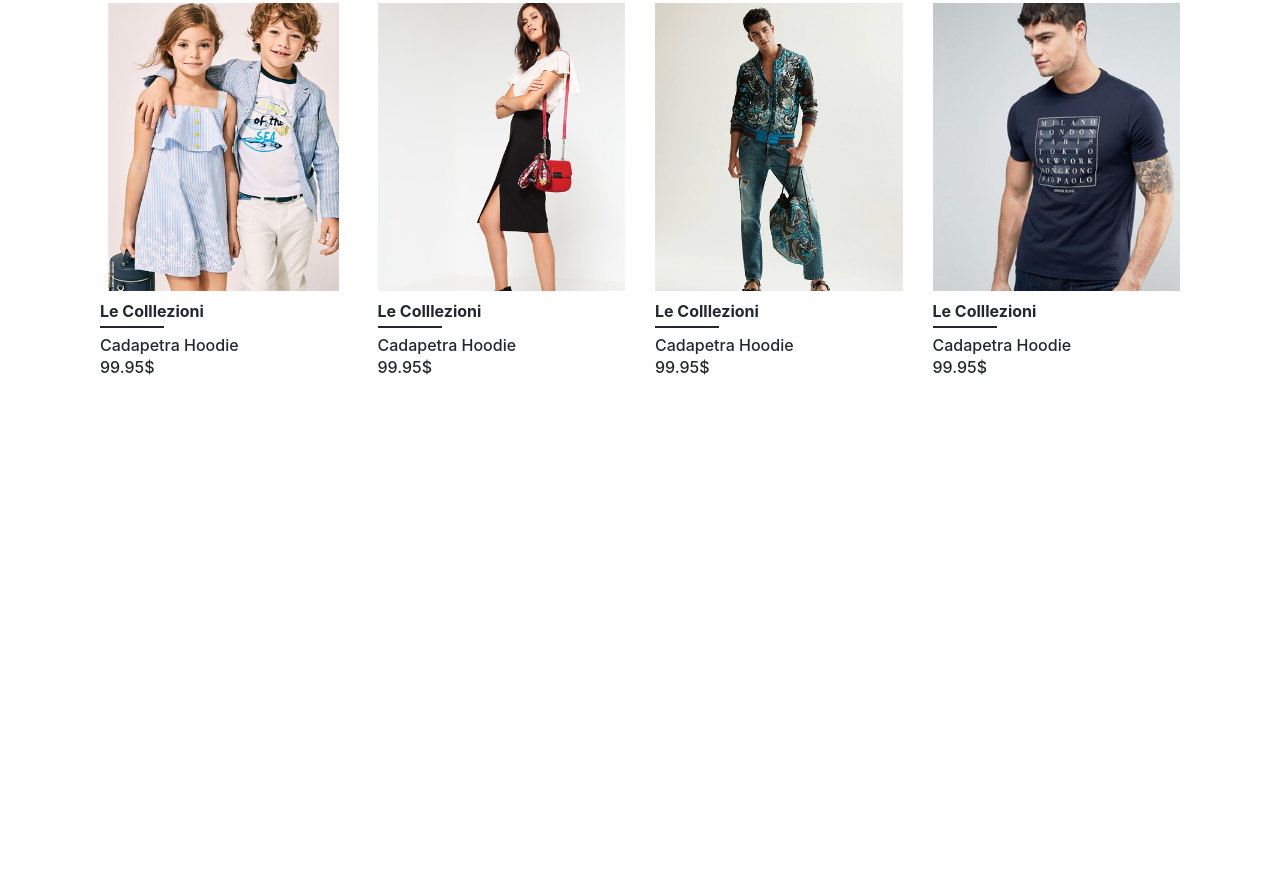
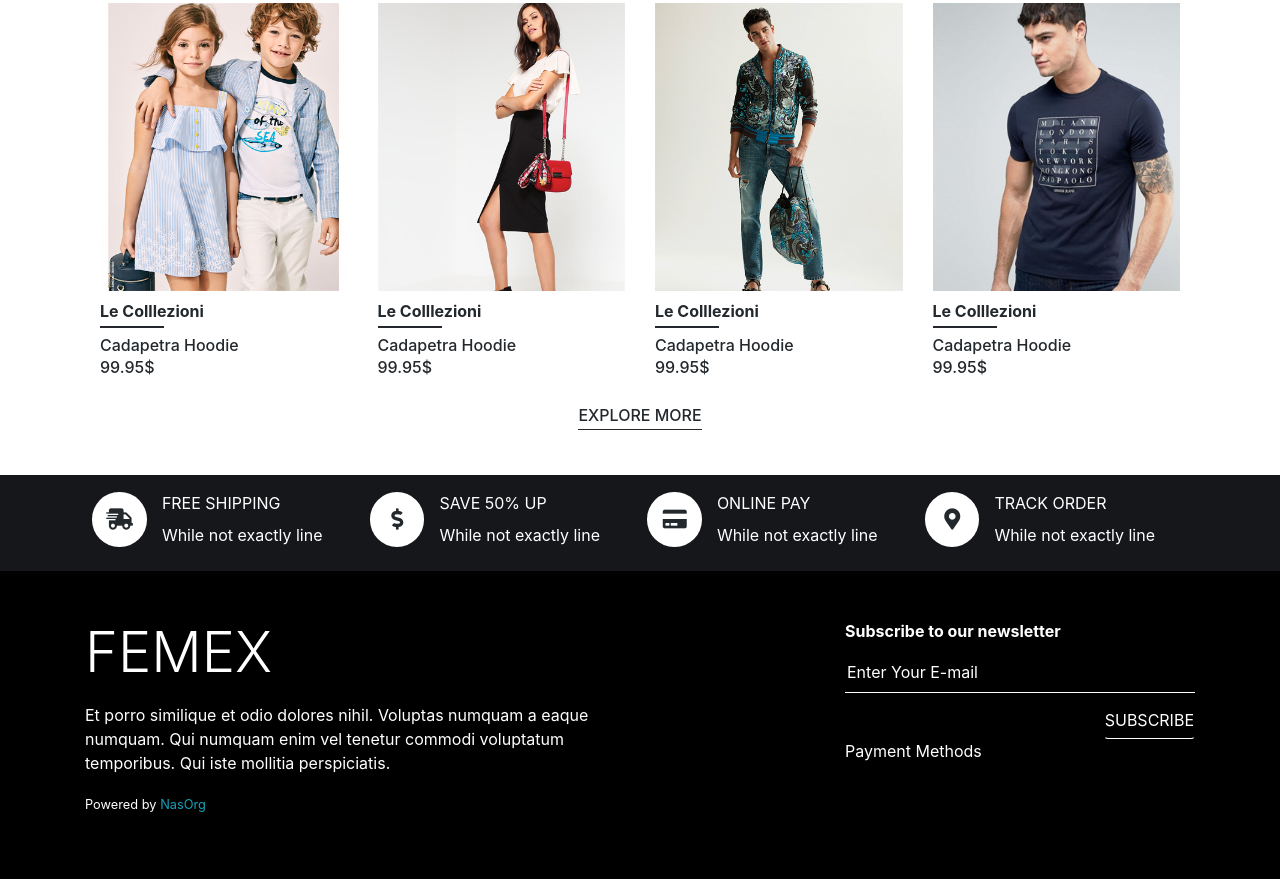
Before and after one commit to moaaz-bhnas/femex-women-clothes, a website: page index.html in a window 1280 px wide. Shown: the part 1369-2248 px from the top of the page. Before the commit the page ends 1820 px from the top, so only its background shows below. Drawn offline with nearby package versions, Linux system fonts and the light colour scheme.

Commit message:
finished women page

```diff
--- a/index.html
+++ b/index.html
@@ -21,11 +21,11 @@
 
       <div class="collapse navbar-collapse" id="collapse">
         <ul class="list navbar-nav mr-auto pl-2 pl-lg-0">
+          <li class="nav-item">
+            <a class="nav-link px-lg-4" href="#">New Arrivals</a>
+          </li>
           <li class="nav-item active">
-            <a class="nav-link px-lg-4" href="#">New Arrivals<span class="sr-only">(current)</span></a>
-          </li>
-          <li class="nav-item">
-            <a class="nav-link px-lg-4" href="#">Women</a>
+            <a class="nav-link px-lg-4" href="#">Women<span class="sr-only">(current)</span></a>
           </li>
           <li class="nav-item dropdown">
             <a class="nav-link px-lg-4" href="#">Men</a>
@@ -199,7 +199,89 @@
         <span class="product__price font-weight-md">99.95$</span>
       </li>
     </ul> <!-- gallery list -->
+
+    <div class="text-center">
+      <a class="link_color_inherited link_fontWeight_bold link_decorationOnHover_none link_decoration_bottomBorder py-1 text-uppercase" href="#">Explore more</a>
+    </div>
   </section> <!-- product section -->
+
+  <section class="featureSection pt-3 mb-0">
+    <div class="container">
+      <ul class="row list">
+        <li class="col-sm-6 col-lg-3 mb-4">
+          <div class="row align-items-center justify-content-center"> <!-- nested row -->
+            <div class="d-flex feature__iconContainer rounded-circle bg-white">
+              <i class="fas fa-shipping-fast fa-lg m-auto" aria-hidden="true"></i>
+            </div> <!-- image -->
+            <div class="col-6 col-sm-9 col-md-7 col-lg-9 text-white">
+              <p class="text-uppercase mb-2">Free shipping</p>
+              <p class="mb-0">While not exactly line</p>
+            </div> <!-- text -->
+          </div>
+        </li>
+        <li class="col-sm-6 col-lg-3 mb-4">
+            <div class="row align-items-center justify-content-center"> <!-- nested row -->
+              <div class="d-flex feature__iconContainer rounded-circle bg-white">
+                <i class="fas fa-dollar-sign fa-lg m-auto" aria-hidden="true"></i>
+              </div> <!-- image -->
+              <div class="col-6 col-sm-9 col-md-7 col-lg-9 text-white">
+                <p class="text-uppercase mb-2">Save 50% up</p>
+                <p class="mb-0">While not exactly line</p>
+              </div> <!-- text -->
+            </div>
+          </li>
+          <li class="col-sm-6 col-lg-3 mb-4">
+          <div class="row align-items-center justify-content-center"> <!-- nested row -->
+            <div class="d-flex feature__iconContainer rounded-circle bg-white">
+              <i class="fas fa-credit-card fa-lg m-auto" aria-hidden="true"></i>
+            </div> <!-- image -->
+            <div class="col-6 col-sm-9 col-md-7 col-lg-9 text-white">
+              <p class="text-uppercase mb-2">Online pay</p>
+              <p class="mb-0">While not exactly line</p>
+            </div> <!-- text -->
+          </div>
+        </li>
+        <li class="col-sm-6 col-lg-3 mb-4">
+          <div class="row align-items-center justify-content-center"> <!-- nested row -->
+            <div class="d-flex feature__iconContainer rounded-circle bg-white">
+              <i class="fas fa-map-marker-alt fa-lg m-auto" aria-hidden="true"></i>
+            </div> <!-- image -->
+            <div class="col-6 col-sm-9 col-md-7 col-lg-9 text-white">
+              <p class="text-uppercase mb-2">Track order</p>
+              <p class="mb-0">While not exactly line</p>
+            </div> <!-- text -->
+          </div>
+        </li>
+      </ul> <!-- feature list -->
+    </div> <!-- container -->
+  </section> <!-- feature section -->
+
+  <footer class="footer py-5 text-white">
+    <div class="container">
+      <div class="row justify-content-between">
+        <div class="col-md-6 mb-4 mb-md-0">
+          <span class="text-uppercase display-4">Femex</span>
+          <p class="my-3">
+            Et porro similique et odio dolores nihil. Voluptas numquam a eaque numquam. Qui numquam enim vel tenetur commodi voluptatum temporibus. Qui iste mollitia perspiciatis.
+          </p>
+          <p><small>
+            Powered by <span class="text-info">NasOrg</span>
+          </small></p>
+        </div>
+
+        <div class="col-md-6 col-lg-4">
+          <form class="d-flex flex-column">
+            <p class="font-weight-bold">
+              Subscribe to our newsletter
+            </p>
+            <input type="email" class="subscriptionForm__input pb-2" aria-label="your email" placeholder="Enter Your E-mail">
+            <button type="submit" class="btn text-uppercase text-white px-0 mt-2 align-self-end subscriptionForm__button">Subscribe</button>
+            <p>Payment Methods</p>
+          </form>
+        </div>
+      </div>
+    </div>
+  </footer>
 
 <script src="https://cdnjs.cloudflare.com/ajax/libs/jquery/3.3.1/jquery.slim.min.js"></script>
 <script src="https://cdnjs.cloudflare.com/ajax/libs/popper.js/1.14.7/umd/popper.min.js"></script>
--- a/index.scss
+++ b/index.scss
@@ -169,9 +169,53 @@ Product Section
   }
 }
 
-/* product name */
+/* product name --- */
 .product__name {
   font-size: 1rem;
+}
+
+/* ===========================
+Feature Section
+============================== */
+.featureSection {
+  background-color: $darker;
+}
+
+/* icons --- */
+.feature__iconContainer {
+  width: 3.4rem;
+  height: 3.4rem;
+}
+
+/* ===============================
+Footer
+================================== */
+.footer {
+  background-color: #000;
+}
+
+/* subscription input */
+.subscriptionForm__input {
+  color: #fff;
+  border: none;
+  border-bottom: 1px solid;
+  background-color: transparent;
+
+  transition: border-width .2s;
+
+  &:focus {
+    outline: none;
+    border-width: 2px;
+  }
+
+  &::placeholder {
+    color: #fff;
+  }
+}
+
+/* subscription button */
+.subscriptionForm__button {
+  border-bottom: 1px solid;
 }
 
 /* ===========================
```
Also changed, not shown: index.css.
